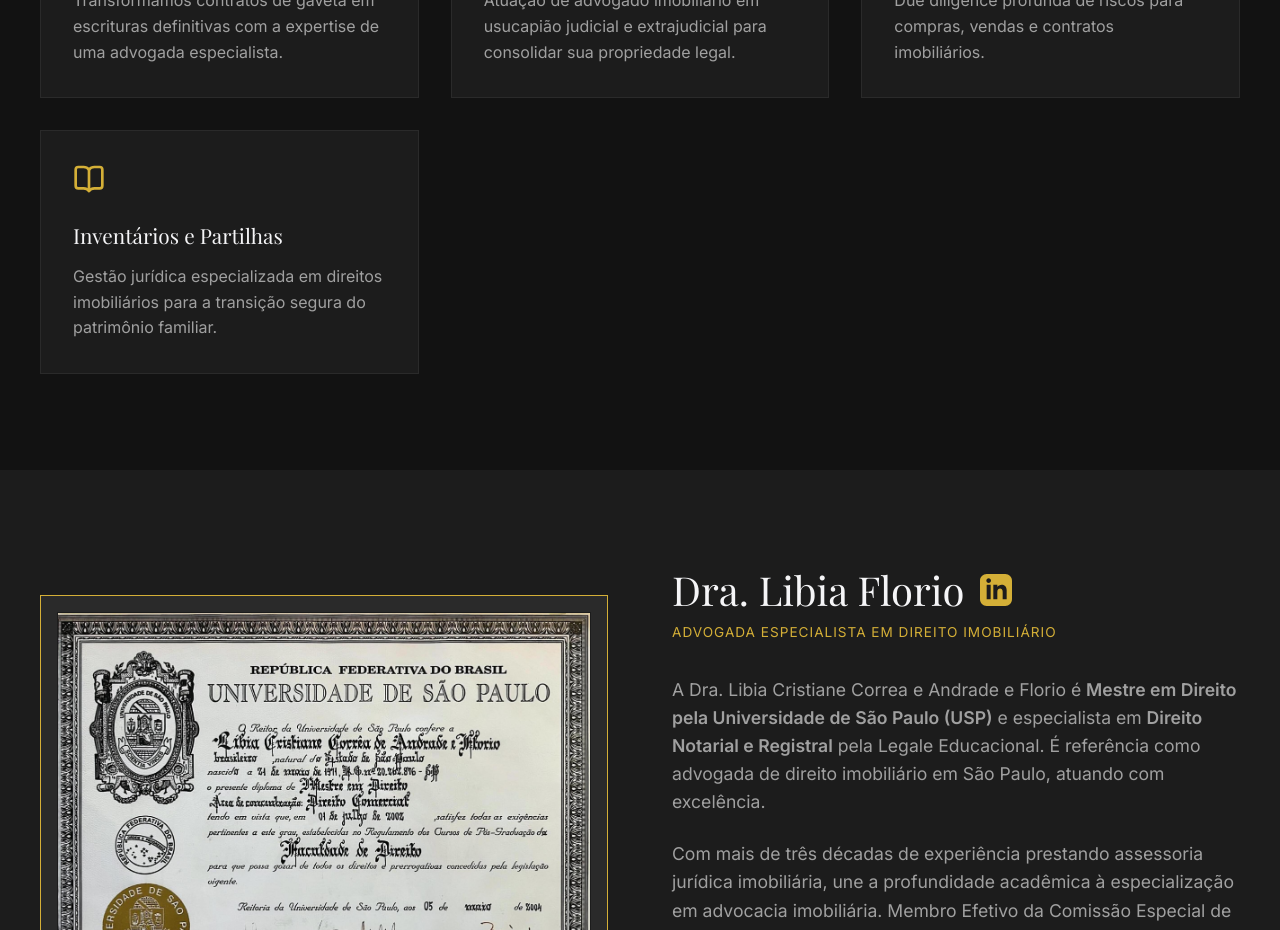
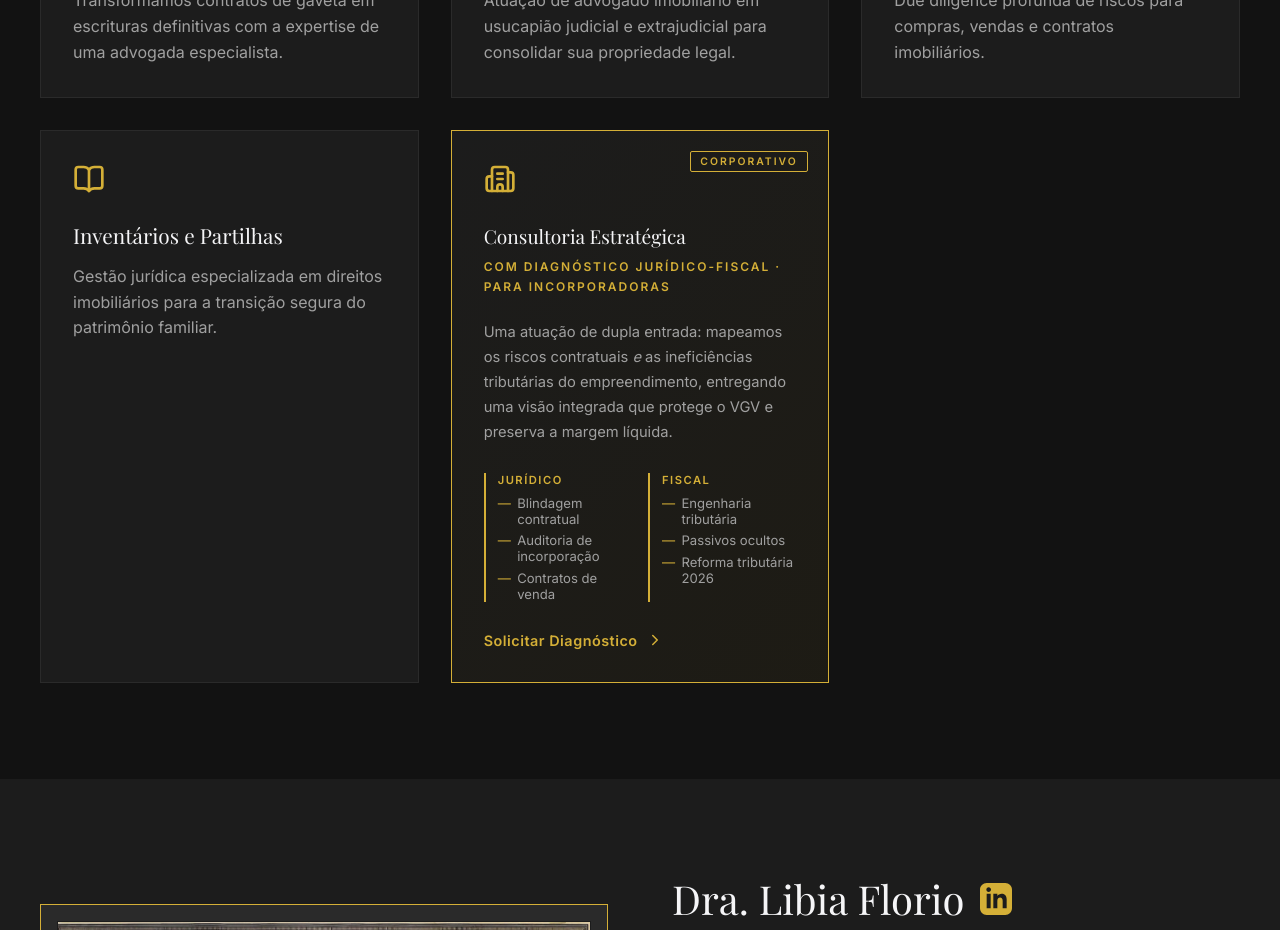
Before and after one commit to aleandrade926/andrade-florio-web, a React (Vite) app: page / in a window 1280 px wide. Shown: the part 2400-3330 px from the top of the page. Built offline with nearby package versions, Linux system fonts and the light colour scheme; a web font is replaced by a local one.

Commit message:
feat: add 5th card - Consultoria Estrategica com Diagnostico Juridico-Fiscal para Incorporadoras

```diff
--- a/src/pages/Home.jsx
+++ b/src/pages/Home.jsx
@@ -1,5 +1,5 @@
 import React, { useState } from 'react';
-import { Shield, Home, Search, BookOpen, MessageCircle, CheckCircle2, GraduationCap, Scale, ChevronRight } from 'lucide-react';
+import { Shield, Home, Search, BookOpen, MessageCircle, CheckCircle2, GraduationCap, Scale, ChevronRight, Building2 } from 'lucide-react';
 import { Link } from 'react-router-dom';
 import { WhatsAppButton, StickyWhatsApp, Footer, Navbar, LinkedinIcon } from '../components/Shared';
 
@@ -109,7 +109,7 @@
               { icon: <Home size={32} color="var(--accent-gold)" />, title: "Regularização de Imóveis", desc: "Transformamos contratos de gaveta em escrituras definitivas com a expertise de uma advogada especialista." },
               { icon: <Scale size={32} color="var(--accent-gold)" />, title: "Usucapião Judicial e Extra", desc: "Atuação de advogado imobiliário em usucapião judicial e extrajudicial para consolidar sua propriedade legal." },
               { icon: <Search size={32} color="var(--accent-gold)" />, title: "Assessoria Jurídica Imobiliária", desc: "Due diligence profunda de riscos para compras, vendas e contratos imobiliários." },
-              { icon: <BookOpen size={32} color="var(--accent-gold)" />, title: "Inventários e Partilhas", desc: "Gestão jurídica especializada em direitos imobiliários para a transição segura do patrimônio familiar." }
+              { icon: <BookOpen size={32} color="var(--accent-gold)" />, title: "Inventários e Partilhas", desc: "Gestão jurídica especializada em direitos imobiliários para a transição segura do patrimônio familiar." },
             ].map((srv, idx) => (
               <div key={idx} className="card-surface">
                 <div style={{ marginBottom: '1.5rem' }}>{srv.icon}</div>
@@ -117,7 +117,108 @@
                 <p style={{ color: 'var(--text-muted)' }}>{srv.desc}</p>
               </div>
             ))}
+
+            {/* ── CARD B2B INCORPORADORAS (5º card — destaque premium) ── */}
+            <div
+              className="card-surface"
+              style={{
+                border: '1px solid var(--accent-gold)',
+                background: 'linear-gradient(135deg, var(--bg-surface) 0%, rgba(212,175,55,0.06) 100%)',
+                position: 'relative',
+                overflow: 'hidden',
+              }}
+            >
+              {/* Etiqueta premium */}
+              <div style={{
+                position: 'absolute',
+                top: '1.25rem',
+                right: '1.25rem',
+                fontSize: '0.65rem',
+                fontWeight: 700,
+                letterSpacing: '2px',
+                textTransform: 'uppercase',
+                color: 'var(--accent-gold)',
+                border: '1px solid var(--accent-gold)',
+                padding: '0.2rem 0.6rem',
+                borderRadius: '2px',
+              }}>
+                Corporativo
+              </div>
+
+              <div style={{ marginBottom: '1.5rem' }}>
+                <Building2 size={32} color="var(--accent-gold)" />
+              </div>
+
+              {/* Título combinado — os dois conceitos em pé de igualdade */}
+              <h3 style={{ fontSize: '1.2rem', lineHeight: '1.45', marginBottom: '0.4rem' }}>
+                Consultoria Estratégica
+              </h3>
+              <p style={{
+                fontSize: '0.75rem',
+                fontWeight: 700,
+                letterSpacing: '2px',
+                textTransform: 'uppercase',
+                color: 'var(--accent-gold)',
+                marginBottom: '1.5rem',
+              }}>
+                com Diagnóstico Jurídico-Fiscal · Para Incorporadoras
+              </p>
+
+              <p style={{ color: 'var(--text-muted)', marginBottom: '1.75rem', fontSize: '0.92rem', lineHeight: '1.7' }}>
+                Uma atuação de dupla entrada: mapeamos os riscos contratuais <em>e</em> as ineficiências tributárias do empreendimento, entregando uma visão integrada que protege o VGV e preserva a margem líquida.
+              </p>
+
+              {/* Dois pilares lado a lado */}
+              <div style={{ display: 'grid', gridTemplateColumns: '1fr 1fr', gap: '1rem', marginBottom: '1.75rem' }}>
+                <div style={{ borderLeft: '2px solid var(--accent-gold)', paddingLeft: '0.75rem' }}>
+                  <div style={{ fontSize: '0.7rem', fontWeight: 700, letterSpacing: '1.5px', textTransform: 'uppercase', color: 'var(--accent-gold)', marginBottom: '0.5rem' }}>
+                    Jurídico
+                  </div>
+                  <ul style={{ listStyle: 'none', padding: 0, margin: 0, display: 'flex', flexDirection: 'column', gap: '0.35rem' }}>
+                    {['Blindagem contratual', 'Auditoria de incorporação', 'Contratos de venda'].map(i => (
+                      <li key={i} style={{ fontSize: '0.82rem', color: 'var(--text-muted)', display: 'flex', gap: '0.4rem' }}>
+                        <span style={{ color: 'var(--accent-gold)', flexShrink: 0 }}>—</span>{i}
+                      </li>
+                    ))}
+                  </ul>
+                </div>
+                <div style={{ borderLeft: '2px solid var(--accent-gold)', paddingLeft: '0.75rem' }}>
+                  <div style={{ fontSize: '0.7rem', fontWeight: 700, letterSpacing: '1.5px', textTransform: 'uppercase', color: 'var(--accent-gold)', marginBottom: '0.5rem' }}>
+                    Fiscal
+                  </div>
+                  <ul style={{ listStyle: 'none', padding: 0, margin: 0, display: 'flex', flexDirection: 'column', gap: '0.35rem' }}>
+                    {['Engenharia tributária', 'Passivos ocultos', 'Reforma tributária 2026'].map(i => (
+                      <li key={i} style={{ fontSize: '0.82rem', color: 'var(--text-muted)', display: 'flex', gap: '0.4rem' }}>
+                        <span style={{ color: 'var(--accent-gold)', flexShrink: 0 }}>—</span>{i}
+                      </li>
+                    ))}
+                  </ul>
+                </div>
+              </div>
+
+              <a
+                href="https://wa.me/5511993725876?text=Olá,%20vim%20pelo%20site%20e%20gostaria%20de%20saber%20mais%20sobre%20a%20Consultoria%20Estratégica%20para%20Incorporadoras."
+                target="_blank"
+                rel="noopener noreferrer"
+                style={{
+                  display: 'inline-flex',
+                  alignItems: 'center',
+                  gap: '0.5rem',
+                  color: 'var(--accent-gold)',
+                  fontWeight: 700,
+                  fontSize: '0.9rem',
+                  textDecoration: 'none',
+                  letterSpacing: '0.5px',
+                  transition: 'opacity 0.2s ease',
+                }}
+                onMouseOver={e => e.currentTarget.style.opacity = '0.7'}
+                onMouseOut={e => e.currentTarget.style.opacity = '1'}
+              >
+                Solicitar Diagnóstico <ChevronRight size={18} />
+              </a>
+            </div>
           </div>
+
         </div>
       </section>
 
```
